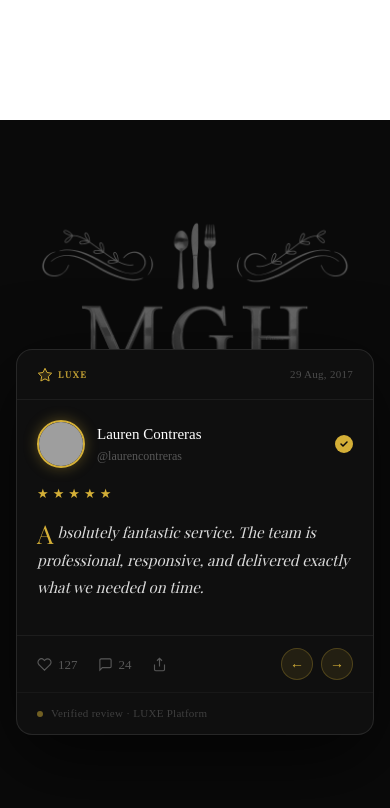
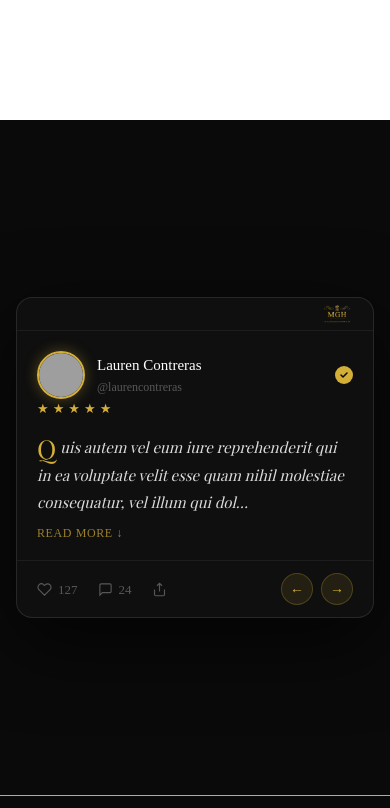
Before and after one commit to JoshBlack25/mlangeni, a Next.js app: page / in a window 390 px wide. Shown: the part 4100-4908 px from the top of the page. Built offline with nearby package versions, Linux system fonts and the light colour scheme; grey boxes are pictures that could not be loaded.

Commit message:
feat: update testimonials with new quotes and improve layout for mobile responsiveness

```diff
--- a/app/sections/Testimonial.jsx
+++ b/app/sections/Testimonial.jsx
@@ -8,24 +8,27 @@ const testimonials = [
     rating: 4.9,
     date: "29 Aug, 2017",
     quote:
-      "Been working with appscrip for a number of years now with a variety of different apps. They have my recommendation. They are a great team.",
-    avatar: "https://i.pravatar.cc/150?img=47",
+      "Lorem ipsum dolor sit amet, consectetur adipiscing elit. Sed do eiusmod tempor incididunt ut labore et dolore magna aliqua. Ut enim ad minim veniam.",
+    avatar:
+      "https://user-images.githubusercontent.com/15075759/28719144-86dc0f70-73b1-11e7-911d-60d70fcded21.png",
   },
   {
     name: "Lauren Contreras",
     rating: 4.9,
     date: "29 Aug, 2017",
     quote:
-      "Absolutely fantastic service. The team is professional, responsive, and delivered exactly what we needed on time.",
-    avatar: "https://i.pravatar.cc/150?img=5",
+      "Quis autem vel eum iure reprehenderit qui in ea voluptate velit esse quam nihil molestiae consequatur, vel illum qui dolorem eum fugiat quo voluptas nulla.",
+    avatar:
+      "https://user-images.githubusercontent.com/15075759/28719144-86dc0f70-73b1-11e7-911d-60d70fcded21.png",
   },
   {
     name: "Edward Alexander",
     rating: 4.9,
     date: "29 Aug, 2017",
     quote:
-      "Top-notch quality and incredible attention to detail. Working with them has been a pleasure from start to finish — every milestone was met with precision.",
-    avatar: "https://i.pravatar.cc/150?img=12",
+      "Ut enim ad minima veniam, quis nostrum exercitationem ullam corporis suscipit laboriosam, nisi ut aliquid ex ea commodi consequatur? Quis autem vel eum.",
+    avatar:
+      "https://user-images.githubusercontent.com/15075759/28719144-86dc0f70-73b1-11e7-911d-60d70fcded21.png",
   },
 ];
 
@@ -135,16 +138,7 @@ export default function Testimonial() {
   }, []);
 
   return (
-    <div className="min-h-screen flex items-center justify-center bg-[#0a0a0a] relative overflow-hidden px-4 py-12 font-[Playfair_Display]">
-      {/* Faint background watermark */}
-      <div className="w-full md:w-[60vw] h-[50vh] md:h-[70vh] rounded-4xl overflow-hidden absolute top-0 md:top-1/2 md:-translate-y-1/2 left-0 pointer-events-none">
-        <img
-          src="/logos/logoPNG.png"
-          alt=""
-          className="w-full h-full object-contain grayscale opacity-40"
-        />
-      </div>
-
+    <div className="min-h-[80vh] flex items-center justify-center bg-[#0a0a0a] relative overflow-hidden px-4 py-5 font-[Playfair_Display]">
       {/* ══════════ DESKTOP CARD ══════════ */}
       <div
         className="hidden md:flex relative z-10 w-full max-w-[1200px] bg-[#0f0f0f]/80 backdrop-blur-sm border border-white/10 rounded-2xl shadow-2xl overflow-hidden"
@@ -153,7 +147,11 @@ export default function Testimonial() {
       >
         {/* Logo — top-right of card */}
         <div className="absolute top-6 right-8 z-30">
-          <LogoMark size="md" />
+          <img
+            src="/logos/logoPNG.png"
+            alt="Logo"
+            className="w-24 h-auto object-contain opacity-70"
+          />
         </div>
 
         {/* LEFT: Avatars */}
@@ -161,7 +159,7 @@ export default function Testimonial() {
           <div className="pl-[88px] mb-10">
             <div className="w-9 h-[1px] bg-[#D4AF37] mb-4" />
             <h2 className="font-light text-3xl text-white tracking-widest uppercase">
-              Unlocked Reviews
+              Testimonials
             </h2>
           </div>
 
@@ -249,24 +247,25 @@ export default function Testimonial() {
         </div>
       </div>
 
-      {/* ══════════ MOBILE CARD (fixed height, tweet style) ══════════ */}
+      {/* ══════════ MOBILE CARD  ══════════ */}
       <div
-        className="md:hidden relative z-10 w-full max-w-[420px] bg-[#0f0f0f] border border-white/10 rounded-2xl overflow-hidden shadow-[0_24px_80px_rgba(0,0,0,0.7)] font-['DM_Sans']"
+        className="md:hidden relative z-10 w-full max-w-[420px]  bg-[#0f0f0f] border border-white/10 rounded-2xl overflow-hidden shadow-[0_24px_80px_rgba(0,0,0,0.7)] font-['DM_Sans']"
         onMouseEnter={() => (isAutoPlaying.current = false)}
         onMouseLeave={() => (isAutoPlaying.current = true)}
       >
         {/* Logo bar */}
-        <div className="flex items-center justify-between px-5 py-4 border-b border-white/[0.06]">
-          <LogoMark size="sm" />
-          <span className="text-[11px] text-white/25 tracking-wide">
-            {activeItem.date}
-          </span>
+        <div className="flex items-center justify-end px-5 py-0 border-b border-white/[0.06]">
+          <img
+            src="/logos/logoPNG.png"
+            alt="Logo"
+            className="w-auto h-8 object-contain  opacity-110"
+          />
         </div>
 
         {/* Fixed-height content area */}
         <div className="px-5 pt-5 pb-0">
           {/* User row */}
-          <div className="flex items-center gap-3 mb-4">
+          <div className="flex items-center gap-3 ">
             <AnimatePresence mode="wait">
               <motion.img
                 key={currentIndex + "-avatar"}
@@ -412,14 +411,6 @@ export default function Testimonial() {
             </button>
           </div>
         </div>
-
-        {/* Source footer */}
-        <div className="flex items-center gap-2 px-5 py-3 border-t border-white/[0.04]">
-          <div className="w-1.5 h-1.5 rounded-full bg-[#D4AF37] opacity-50" />
-          <span className="text-[11px] text-white/20 tracking-wide">
-            Verified review · LUXE Platform
-          </span>
-        </div>
       </div>
     </div>
   );
```
